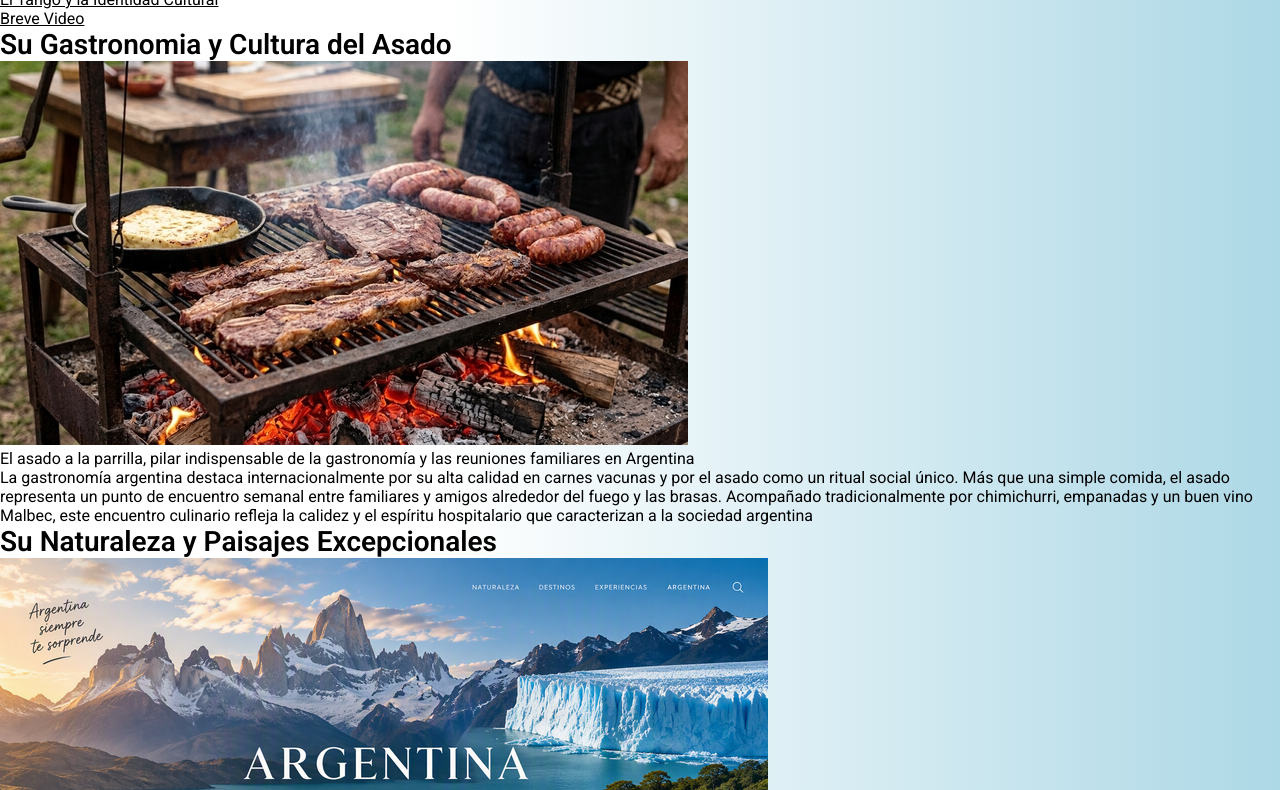
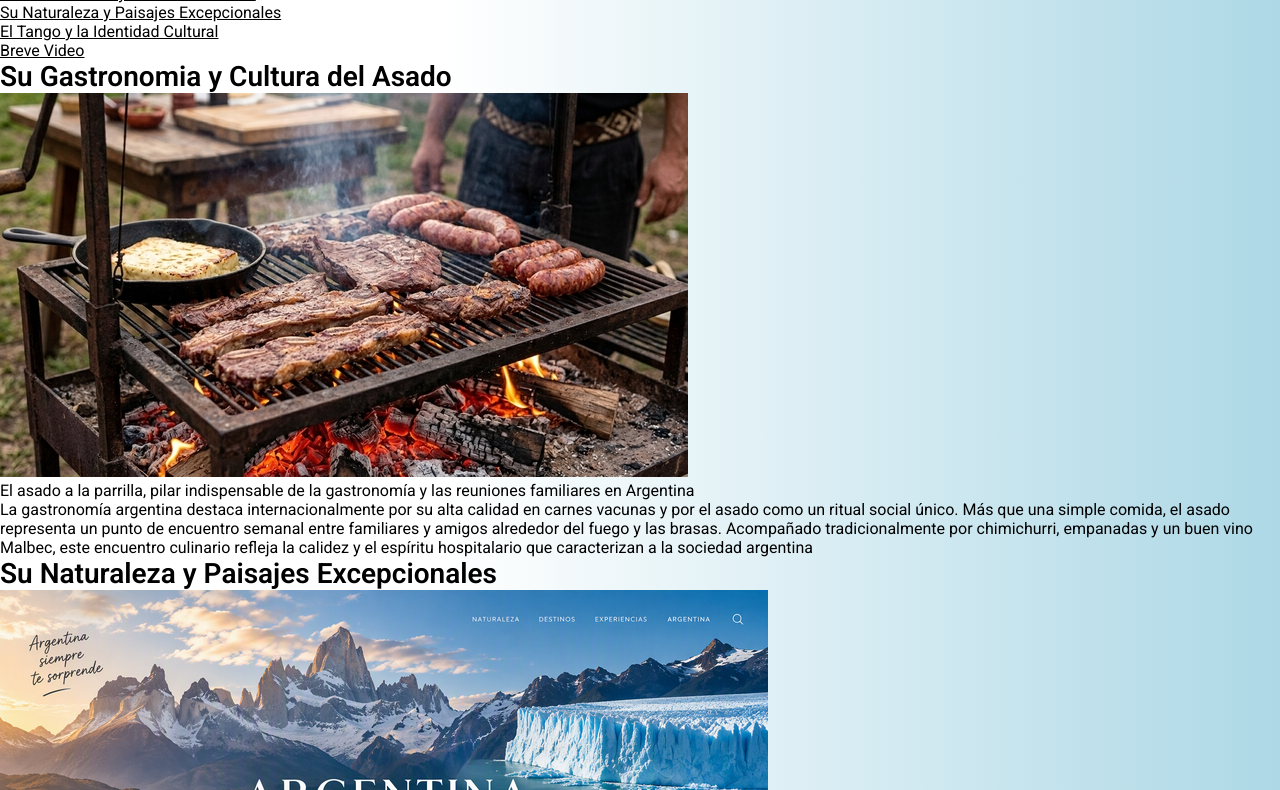
Before and after one commit to MatiasCociglio/argentinaNuestraEntrega3, a plain HTML site: page index.html in a window 1280 px wide. Shown: the part 583-1373 px from the top of the page. Drawn offline with Linux system fonts and the light colour scheme.

Commit message:
Agregado flexbox en el layout de secciones

```diff
--- a/index.html
+++ b/index.html
@@ -21,7 +21,7 @@
             </ul>
         </nav>
     </header>
-    <main>
+    <main class="main">
         <section>
             <h1 class="h1">Argentina Nuestra: Pasión, Naturaleza y Cultura</h1>
             <p class="p">Bienvenidos a un viaje fascinante por el corazón del fin del mundo. La Argentina no es solo un
--- a/styles/styles.css
+++ b/styles/styles.css
@@ -82,3 +82,13 @@
     gap: 2rem;
     list-style-type: none;
 }
+
+/* Main */
+
+.main {
+    display: flex;
+    flex-direction: column;
+    justify-content: space-between;
+    align-items: center;
+    gap: 1rem;
+}
```
Also changed, not shown: pages/comidas.html (+1 -1 lines), pages/florayfauna.html (+1 -1 lines), pages/historia.html (+1 -1 lines), pages/turismo.html (+1 -1 lines).
